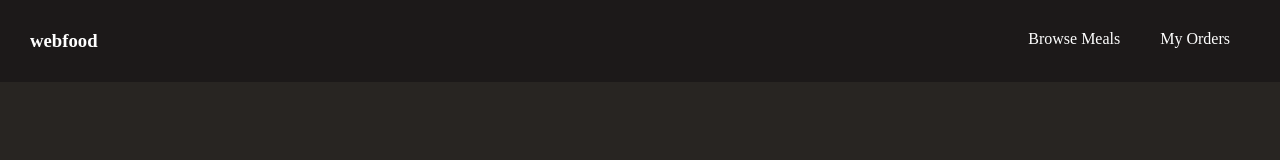
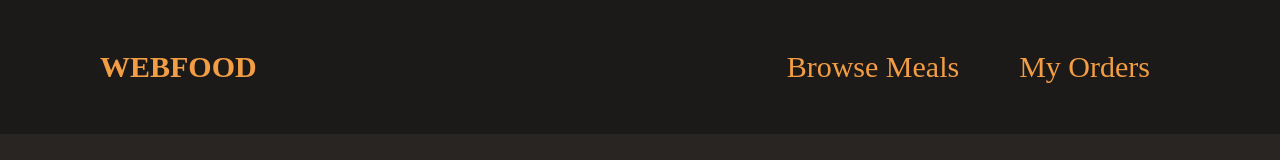
Before and after one commit to Ali-Mezher/section8-responsive-website, a plain HTML site: page index.html in a window 1280 px wide. Drawn offline with Linux system fonts and the light colour scheme.

Commit message:
finished the navbar

```diff
--- a/index.html
+++ b/index.html
@@ -14,8 +14,8 @@
         <nav>
             <h3>webfood</h3>
             <ul>
-                <li>Browse Meals</li>
-                <li>My Orders</li>
+                <li> <a href="/index.html">Browse Meals</a></li>
+                <li><a href="#">My Orders</a></li>
             </ul>
         </nav>
     </header>
--- a/shared.css
+++ b/shared.css
@@ -8,22 +8,34 @@ nav {
     display: flex;
     justify-content: space-between;
     color: white;
-    padding: 30px 30px;
+    padding: 50px 100px;
+
 
 
 }
 
 nav h3 {
     margin: 0;
+    text-transform: uppercase;
+    font-size: 30px;
+    font-weight: bold;
+    color: rgb(243, 157, 68);
 }
 
 nav ul {
     margin: 0;
     display: flex;
-
     list-style: none;
+    font-size: 30px;
+    font-weight: lighter;
 }
 
 nav ul li {
-    margin: 0 20px;
+    margin: 0 30px;
+
 }
+
+nav ul li a {
+    text-decoration: none;
+    color: rgb(243, 157, 68);
+}
```
